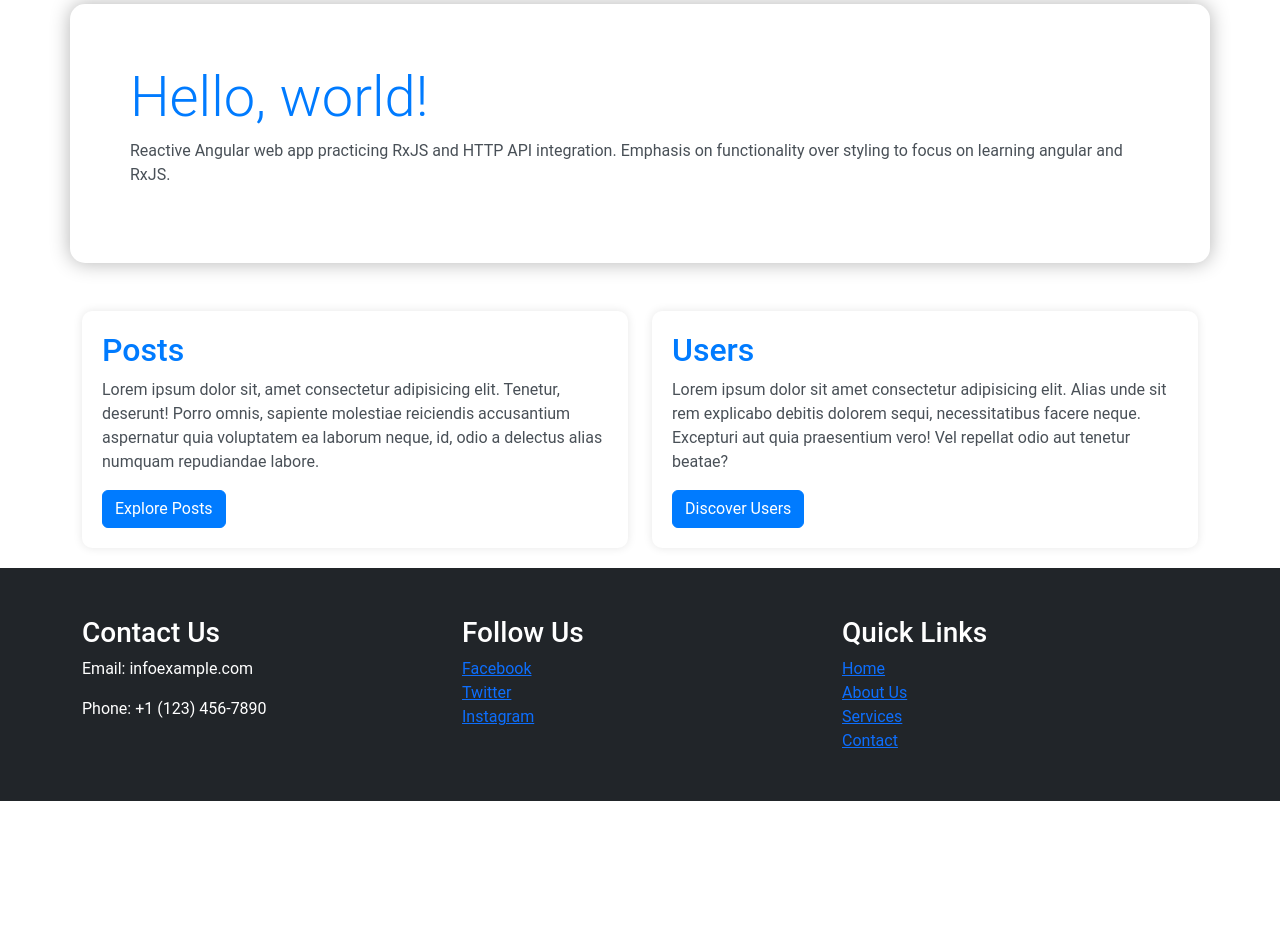
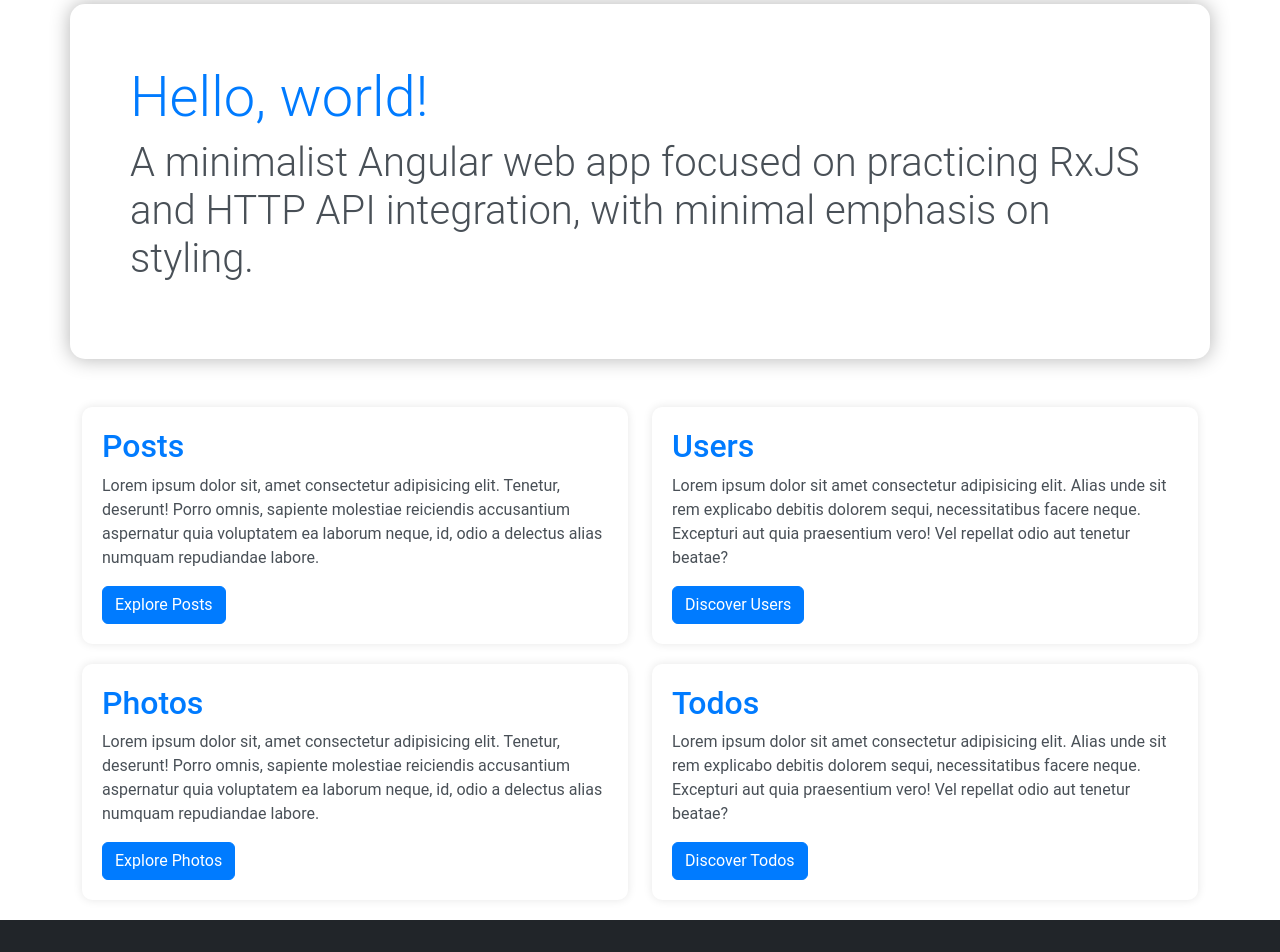
Before and after one commit to Momen-Alshouha/angular-http-api, an Angular app: page / in a window 1280 px wide. Shown: the part 100-1052 px from the top of the page. Before the commit the page ends 901 px from the top, so only its background shows below. Built offline with nearby package versions, Linux system fonts and the light colour scheme.

Commit message:
photos component done

```diff
--- a/src/app/app-routing.module.ts
+++ b/src/app/app-routing.module.ts
@@ -5,6 +5,7 @@ import { UserComponent } from './users/user/user.component';
 import { HomeComponent } from './home/home.component';
 import { PostComponent } from './posts/post/post.component';
 import { PostDetailsComponent } from './posts/post-details/post-details.component';
+import { PhotosComponent } from './photos/photos.component';
 
 const routes: Routes = [
   { path: '', component: HomeComponent },
@@ -12,6 +13,7 @@ const routes: Routes = [
   { path: 'users', component: UserComponent },
   { path: 'posts', component: PostComponent },
   { path: 'post/:id', component: PostDetailsComponent },
+  { path: 'photos', component: PhotosComponent },
 ];
 
 @NgModule({
--- a/src/app/app.module.ts
+++ b/src/app/app.module.ts
@@ -12,6 +12,8 @@ import { HomeComponent } from './home/home.component';
 import { FooterComponent } from './footer/footer.component';
 import { PostDetailsComponent } from './posts/post-details/post-details.component';
 import { PostComponent } from './posts/post/post.component';
+import { PhotosComponent } from './photos/photos.component';
+import { PhotoComponent } from './photos/photo/photo.component';
 
 @NgModule({
   declarations: [
@@ -24,6 +26,8 @@ import { PostComponent } from './posts/post/post.component';
     FooterComponent,
     PostDetailsComponent,
     PostComponent,
+    PhotosComponent,
+    PhotoComponent,
   ],
   imports: [
     BrowserModule,
--- a/src/app/home/home.component.html
+++ b/src/app/home/home.component.html
@@ -1,7 +1,7 @@
 <div class="jumbotron container mt-5">
   <h1 class="display-4">Hello, world!</h1>
-  <p>
-    Reactive Angular web app practicing RxJS and HTTP API integration. Emphasis on functionality over styling to focus on learning angular and RxJS.
+  <p class="display-6">
+    A minimalist Angular web app focused on practicing RxJS and HTTP API integration, with minimal emphasis on styling.
   </p>
 </div>
 
@@ -23,4 +23,23 @@
         </div>
       </div>
     </div>
+
+    <div class="row">
+        <div class="col-md-6">
+          <div class="section">
+            <h2>Photos</h2>
+            <p>Lorem ipsum dolor sit, amet consectetur adipisicing elit. Tenetur, deserunt! Porro omnis, sapiente molestiae reiciendis accusantium aspernatur quia voluptatem ea laborum neque, id, odio a delectus alias numquam repudiandae labore.</p>
+            <a [routerLink]="'/photos'" class="btn btn-primary">Explore Photos</a>
+          </div>
+        </div>
+
+        <div class="col-md-6">
+          <div class="section">
+            <h2>Todos</h2>
+            <p>Lorem ipsum dolor sit amet consectetur adipisicing elit. Alias unde sit rem explicabo debitis dolorem sequi, necessitatibus facere neque. Excepturi aut quia praesentium vero! Vel repellat odio aut tenetur beatae?</p>
+            <a [routerLink]="['/todos']" class="btn btn-primary">Discover Todos</a>
+          </div>
+        </div>
+      </div>
+
   </div>
--- /dev/null
+++ b/src/app/interfaces/photo.ts
@@ -0,0 +1,7 @@
+export interface Photo {
+    albumId: number
+    id: number
+    title: string
+    url: string
+    thumbnailUrl: string
+  }
--- a/src/app/navbar/navbar.component.html
+++ b/src/app/navbar/navbar.component.html
@@ -14,6 +14,9 @@
           </li>
           <li class="nav-item">
             <a class="nav-link" [routerLink]="['/posts']">Posts</a>
+          </li>
+          <li class="nav-item">
+            <a class="nav-link" [routerLink]="['/photos']">Photos</a>
           </li>
           <li class="nav-item dropdown">
             <a class="nav-link dropdown-toggle" href="#" id="navbarScrollingDropdown" role="button" data-bs-toggle="dropdown" aria-expanded="false">
--- a/src/app/posts/post-details/post-details.component.scss
+++ b/src/app/posts/post-details/post-details.component.scss
@@ -1,7 +1,7 @@
 
 .post-details {
-    padding: 20px;
-    margin: 20px;
+    padding: 50px;
+    margin: 50px;
     background-color: #fff;
     border: 1px solid #e0e0e0;
     border-radius: 8px;
--- /dev/null
+++ b/src/app/services/photo.service.ts
@@ -0,0 +1,18 @@
+import { Injectable } from '@angular/core';
+import { HttpClient } from '@angular/common/http';
+import { Observable } from 'rxjs';
+import { Photo } from '../interfaces/photo';
+import { environment } from '../../environments/environment';
+
+@Injectable({
+  providedIn: 'root'
+})
+export class PhotoService {
+
+  constructor(private _http : HttpClient) { };
+
+  fetchPhotos() : Observable<Photo[]> {
+    return this._http.get<Photo[]>(`${environment.BASE_URL}/photos`);
+  }
+
+}
--- a/src/app/users/user-card/user-card.component.scss
+++ b/src/app/users/user-card/user-card.component.scss
@@ -1,6 +1,6 @@
 .user-card {
-    padding: 20px;
-    margin: 20px;
+    padding: 50px;
+    margin: 50px;
     background-color: #fff;
     border: 1px solid #e0e0e0;
     border-radius: 8px;
```
Also changed, not shown: 1 other file (tests, documents, lock files or other folders).
